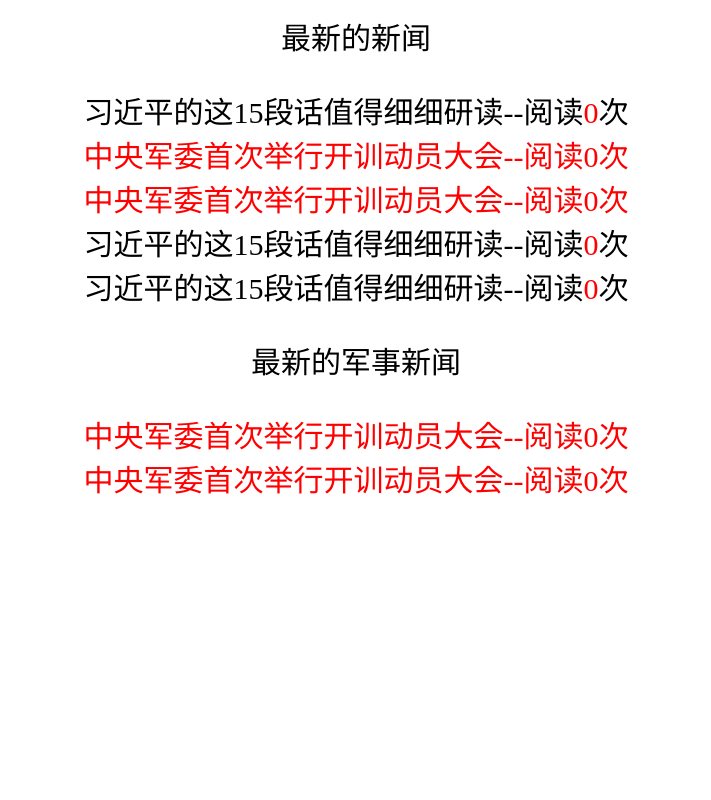
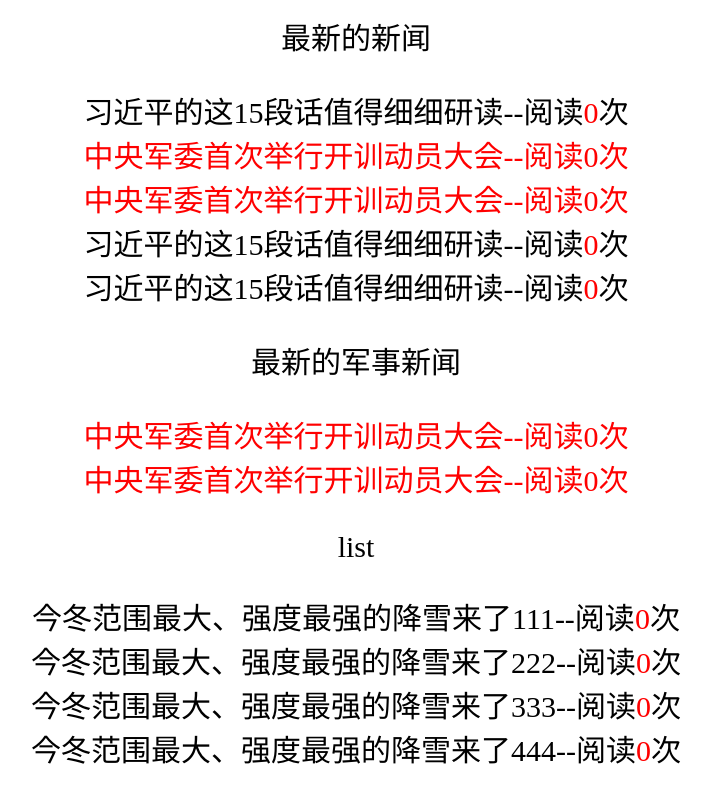
Before and after one commit to jimmyspace/myapp-frontend, a Vue app: page /#/List in a window 1280 px wide. Shown: the part 707-1507 px from the top of the page, without its empty margins (284-995 px from the left). Before the commit the page ends 1237 px from the top, so only its background shows below. Built offline with nearby package versions, Linux system fonts and the light colour scheme; what vue-resource would draw is missing.

Commit message:
演示vuex

```diff
--- a/src/components/List.vue
+++ b/src/components/List.vue
@@ -13,10 +13,10 @@
     <ul>
       <li v-for="(item,index) in getNewMilitary" :style="item.isMilitary?'color:red':''" :key="index" @click="readNewAction(item.id)">{{item.content}}--阅读<span>{{item.read}}</span>次</li>
     </ul>
-    <!-- <div @click="sortList()">一般的新闻</div>
+    <div @click="sortList()">list</div>
     <ul>
       <li v-for="(item,index) in normalNews" :key="index" @click="actionSomething()">{{item.content}}--阅读<span>{{item.read}}</span>次</li>
-    </ul> -->
+    </ul>
   </div>
 </template>
 
@@ -76,7 +76,7 @@ export default {
       //   sortFlag: !this.sortFlag
       // })
       this.$store.dispatch({
-        type: 'listModule/sortList',
+        type: 'sortList',
         sortFlag: !this.sortFlag
       })
     },
--- a/src/vuex/mutations.js
+++ b/src/vuex/mutations.js
@@ -1,7 +1,10 @@
 const mutations = {
   changeLogin(state) {
     console.log("1秒后")
-    state.loginState = !state.loginState
+    setTimeout(function(){
+      state.loginState = !state.loginState
+    },3000)
+    // state.loginState = !state.loginState
   },
   readNew(state, payload) {
     console.log('1秒后')
```
